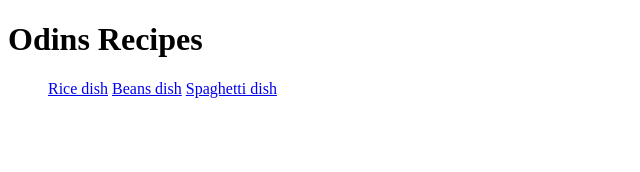
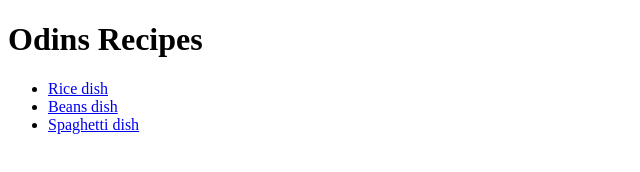
Before and after one commit to Iamdoncarey/Odins-recipes, a plain HTML site: page index.html in a window 1280 px wide. Shown: the whole page, without its empty margins (0-640 px from the left). Drawn offline with Linux system fonts and the light colour scheme.

Commit message:
made a corrction on the unordered list not to make it be on a line

```diff
--- a/index.html
+++ b/index.html
@@ -7,10 +7,10 @@
 </head>
 <body>
     <h1>Odins Recipes</h1>
-    <ol>
-        <a href="recipes/rice.html">Rice dish</a>
-        <a href="recipes/beans.html">Beans dish</a>
-        <a href="recipes/spaghetti.html">Spaghetti dish</a>
-    </ol>
+    <ul>
+        <li><a href="recipes/rice.html">Rice dish</a></li>
+        <li><a href="recipes/beans.html">Beans dish</a></li>
+        <li><a href="recipes/spaghetti.html">Spaghetti dish</a></li>
+    </ul>
 </body>
 </html>
```
